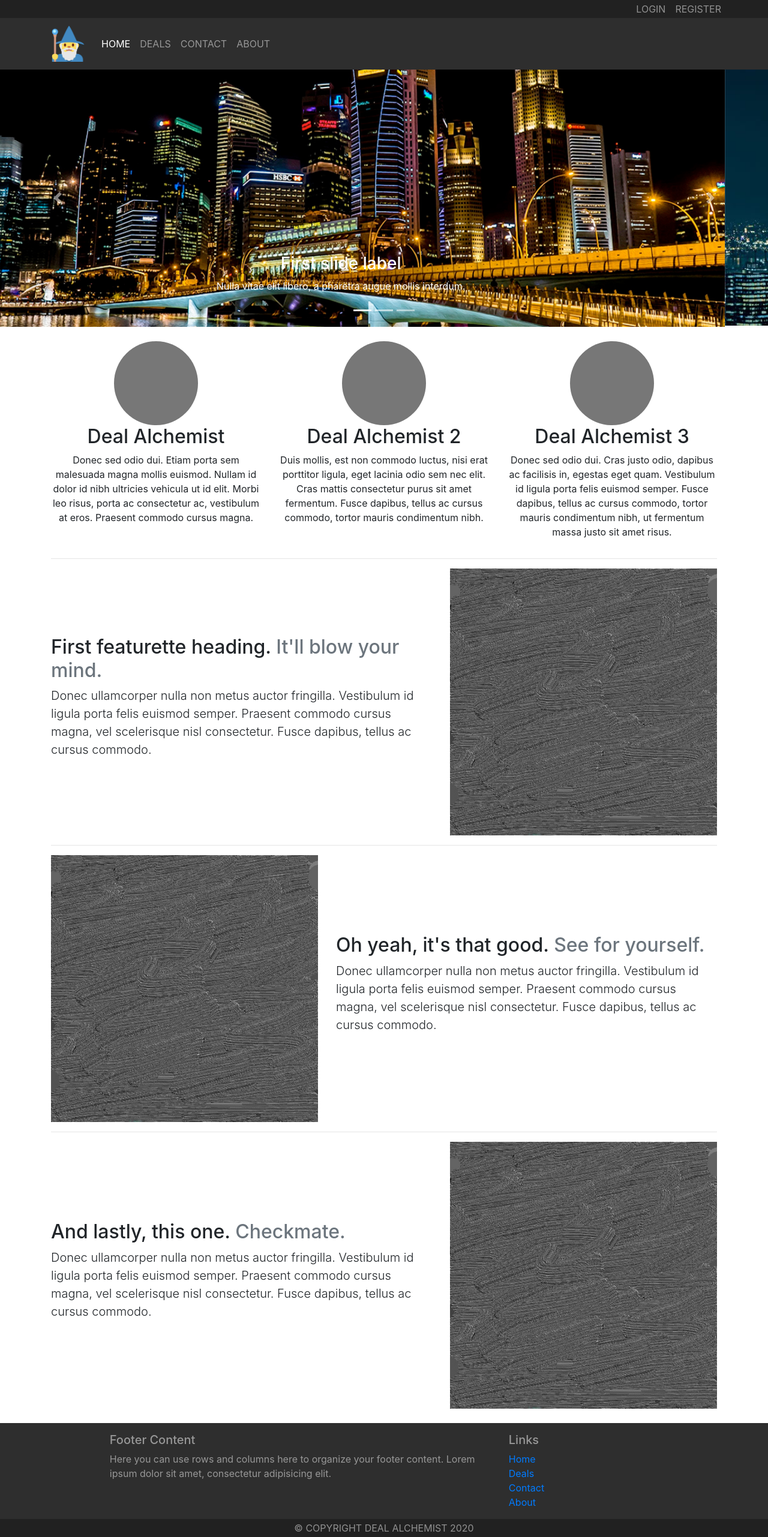
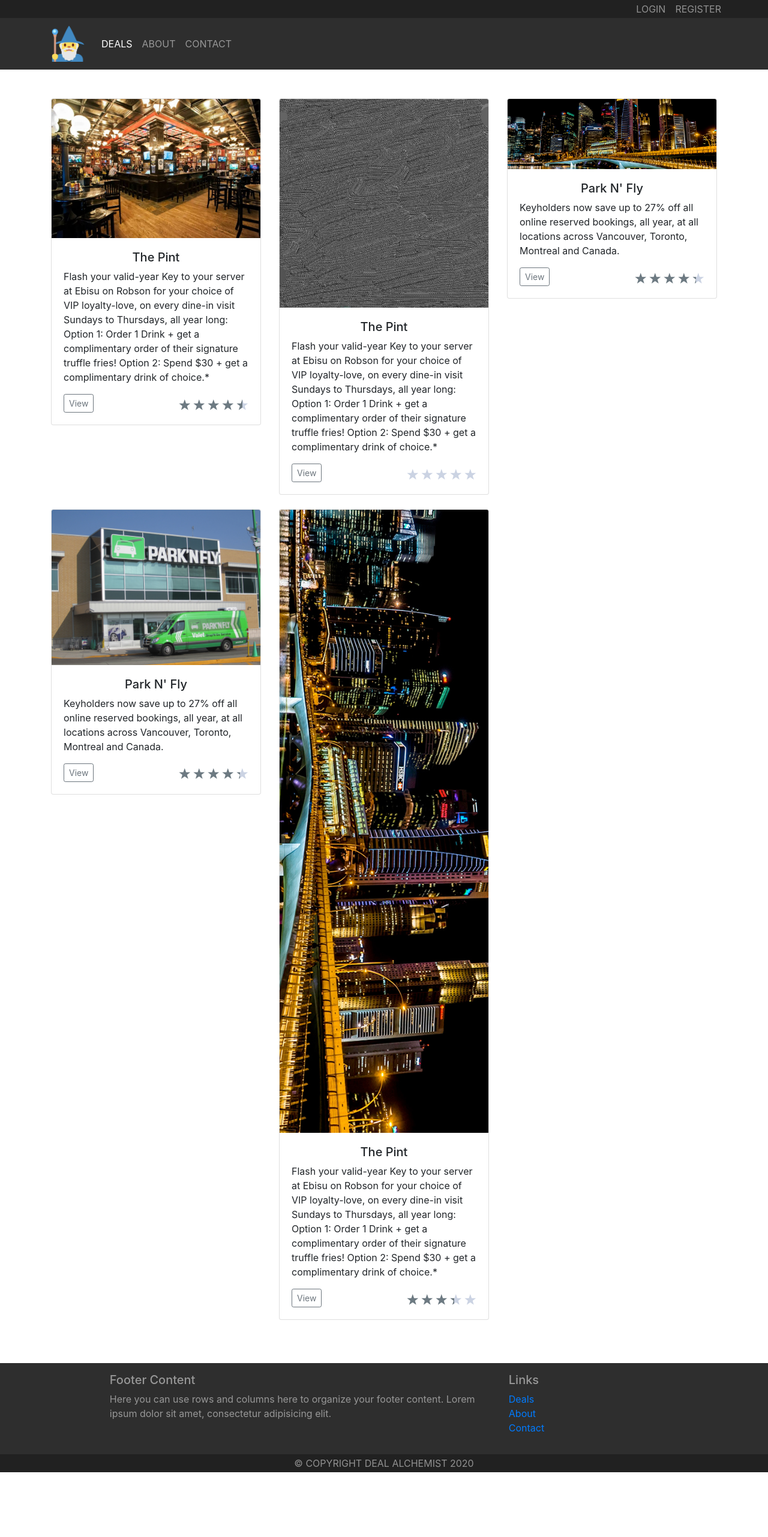
Before and after one commit to PhilipPhil/e-commerce, a React (Create React App) app in the folder app/: page / in a window 1280 px wide. Shown: the whole page at 60% size. After the commit the page ends 2455 px from the top, so only its background shows below. Built offline with nearby package versions, Linux system fonts and the light colour scheme; the HTML template or start-up script is replaced by a standard one.

Commit message:
Updates the nav bar

```diff
--- a/app/src/components/Main.js
+++ b/app/src/components/Main.js
@@ -4,9 +4,7 @@
 import Footer from './include/Footer'
 import Home from './Home';
 import Contact from './Contact';
-import About from './About';
 import Error404 from './Error404';
-
 import Shop from './Shop';
 import Deal from './Deal';
 
@@ -18,7 +16,7 @@
     constructor(props) {
         super(props);
         this.state = {
-            items: ITEMS
+            deals: ITEMS
           };
 
     }
@@ -34,7 +32,7 @@
 
           const DealWithId = ({match}) => {
             return(
-                <Deal item={this.state.items.filter((item) => item.id === parseInt(match.params.dealid,10))[0]} />
+                <Deal item={this.state.deals.filter((item) => item.id === parseInt(match.params.dealid,10))[0]} />
             );
           };
 
@@ -43,13 +41,17 @@
                 <div className="main-container">
                 <Header />
                 <Switch>
-                    <Route exact path="/" component={Home}></Route>
+                    <Route exact path="/" component={() => <Shop deals={this.state.deals} />}></Route>
+                    {/* <Route exact path = "/deals" component={() => <Shop deals={this.state.deals} />} /> */}
+                    <Route path='/deal/:dealid' component={DealWithId} />
+
+
+                    <Route path='/about' component={Home} />
                     <Route path='/Contact' component={ContactPage} />
-                    <Route path='/about' component={About} />
+
                     <Route path='/error404' component={Error404} />
 
-                    <Route exact path = "/deals" component={() => <Shop items={this.state.items} />} />
-                    <Route path='/deals/:dealid' component={DealWithId} />
+
 
                     <Redirect to="/error404" />
                 </Switch>
--- a/app/src/components/Shop.js
+++ b/app/src/components/Shop.js
@@ -5,16 +5,16 @@
   return (
     <div class="col-md-6 col-lg-4">
       <div class="card mb-4">
-        <img class="card-img-top" src={props.item.mainimage} alt={props.item.company}/>
+        <img class="card-img-top" src={props.deal.mainimage} alt={props.deal.company}/>
         <div class="card-body">
-          <h5 class="text-center">{props.item.company}</h5>
-          <p class="card-text">{props.item.description}</p>
+          <h5 class="text-center">{props.deal.company}</h5>
+          <p class="card-text">{props.deal.description}</p>
           <div class="d-flex justify-content-between align-items-center">
             <div class="align-self-center">
               <button type="button" class="btn btn-sm btn-outline-secondary">View</button>
             </div>
             <div className="align-self-center">
-              <StarRatings rating={props.item.rating} starDimension="20px" starSpacing="2px" />
+              <StarRatings rating={props.deal.rating} starDimension="20px" starSpacing="2px" />
             </div>
 
           </div>
@@ -31,9 +31,9 @@
   }
 
   render() {
-    const menu = this.props.items.map((item) => {
+    const menu = this.props.deals.map((deal) => {
       return (
-        <CardComponent item={item} />
+        <CardComponent deal={deal} />
       );
     });
 
--- a/app/src/components/include/Footer.js
+++ b/app/src/components/include/Footer.js
@@ -21,10 +21,9 @@
                         <div className="col-auto mt-3">
                             <h5>Links</h5>
                             <ul className="list-unstyled">
-                                <li><Link to='/'>Home</Link></li>
-                                <li><Link to='/deals'>Deals</Link></li>
+                                <li><Link exact to='/'>Deals</Link></li>
+                                <li><Link to='/about'>About</Link></li>
                                 <li><Link to='/contact'>Contact</Link></li>
-                                <li><Link to='/About'>About</Link></li>
                             </ul>
                         </div>
 
--- a/app/src/components/include/Header.js
+++ b/app/src/components/include/Header.js
@@ -38,16 +38,13 @@
                         <Collapse isOpen={this.state.isNavOpen} navbar>
                             <Nav navbar>
                                 <NavItem>
-                                    <NavLink className="nav-link" exact to='/'>HOME</NavLink>
+                                    <NavLink className="nav-link" exact to='/'>DEALS</NavLink>
                                 </NavItem>
                                 <NavItem>
-                                    <NavLink className="nav-link" to='/deals'>DEALS</NavLink>
+                                    <NavLink className="nav-link" to='/about'>ABOUT</NavLink>
                                 </NavItem>
                                 <NavItem>
                                     <NavLink className="nav-link" to='/contact'>CONTACT</NavLink>
-                                </NavItem>
-                                <NavItem>
-                                    <NavLink className="nav-link" to='/about'>ABOUT</NavLink>
                                 </NavItem>
                             </Nav>
                         </Collapse>
--- a/app/src/shared/items.js
+++ b/app/src/shared/items.js
@@ -40,14 +40,14 @@
     },
     {
         id: 2,
-        company: 'The Pint',
-        mainimage: '../assets/images/400x1200.jpg',
+        company: "Park N' Fly",
+        mainimage: '../assets/images/1200x400.jpg',
         logoimage: '../assets/images/400x1200.jpg',
-        description: 'Flash your valid-year Key to your server at Ebisu on Robson for your choice of VIP loyalty-love, on every dine-in visit Sundays to Thursdays, all year long: Option 1:  Order 1 Drink + get a complimentary order of their signature truffle fries! Option 2: Spend $30 + get a complimentary drink of choice.*',
-        fineprint: 'VIP perk is exclusive to Vancouver Key To The City Keyholders.  VIP Dining Perk is an exclusive privilege to enjoy 2-for-1 appetizers whenever dining in at The Pint Public House. Dining perk is for the Keyholder only.  Perk has no cash value and may not be combined with any other offer.  VIP Nightlife Perk is VIP access + skip-the-line and cover on every weekend night, all year long.   This VIP loyalty nightlife perk is for the valid year Keyholder + 1 guest, and depends on capacity, of course.   Loyalty returned instantly on every visit by the best of Vancouver.   Perk has no cash value.  The Pint Public House reserves the right to refuse entry to anyone not adhering to rules or policies.  Enjoy this exclusive VIP benefit as a Vancouver Keyholder.',
+        description: 'Keyholders now save up to 27% off all online reserved bookings, all year, at all locations across Vancouver, Toronto, Montreal and Canada.',
         website: 'http://locations.thepint.ca/',
+        fineprint: 'Keyholders can access exclusive 16-27% off in our Keyholder Dashboard, 24/7.',
         geopin: '',
-        rating: 3.3333,
+        rating: 4.29435,
         comments: []
     },
     {
@@ -64,14 +64,14 @@
     },
     {
         id: 4,
-        company: "Park N' Fly",
-        mainimage: '../assets/images/1200x400.jpg',
+        company: 'The Pint',
+        mainimage: '../assets/images/400x1200.jpg',
         logoimage: '../assets/images/400x1200.jpg',
-        description: 'Keyholders now save up to 27% off all online reserved bookings, all year, at all locations across Vancouver, Toronto, Montreal and Canada.',
+        description: 'Flash your valid-year Key to your server at Ebisu on Robson for your choice of VIP loyalty-love, on every dine-in visit Sundays to Thursdays, all year long: Option 1:  Order 1 Drink + get a complimentary order of their signature truffle fries! Option 2: Spend $30 + get a complimentary drink of choice.*',
+        fineprint: 'VIP perk is exclusive to Vancouver Key To The City Keyholders.  VIP Dining Perk is an exclusive privilege to enjoy 2-for-1 appetizers whenever dining in at The Pint Public House. Dining perk is for the Keyholder only.  Perk has no cash value and may not be combined with any other offer.  VIP Nightlife Perk is VIP access + skip-the-line and cover on every weekend night, all year long.   This VIP loyalty nightlife perk is for the valid year Keyholder + 1 guest, and depends on capacity, of course.   Loyalty returned instantly on every visit by the best of Vancouver.   Perk has no cash value.  The Pint Public House reserves the right to refuse entry to anyone not adhering to rules or policies.  Enjoy this exclusive VIP benefit as a Vancouver Keyholder.',
         website: 'http://locations.thepint.ca/',
-        fineprint: 'Keyholders can access exclusive 16-27% off in our Keyholder Dashboard, 24/7.',
         geopin: '',
-        rating: 4.29435,
+        rating: 3.3333,
         comments: []
     }
 ];
```
